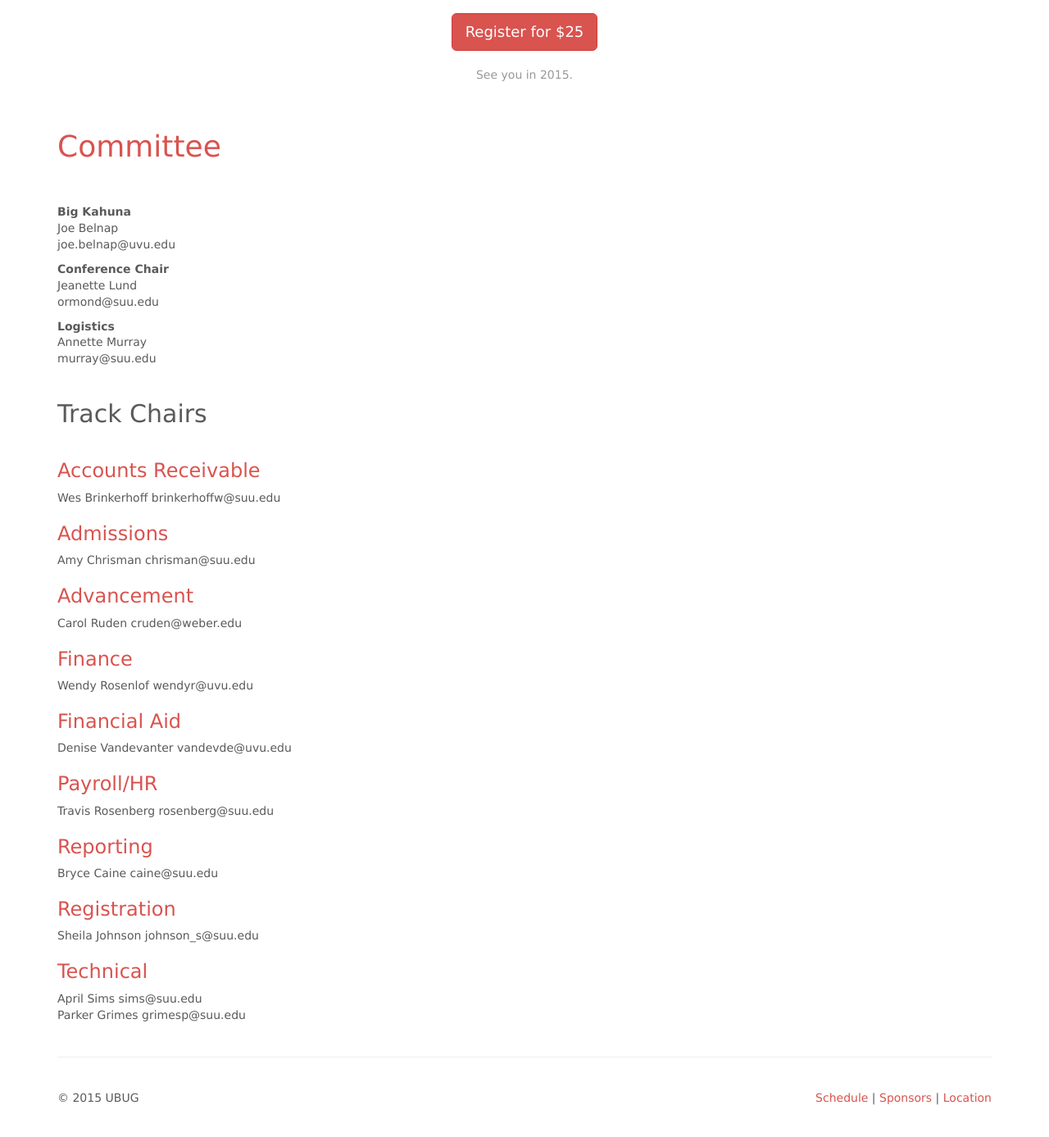
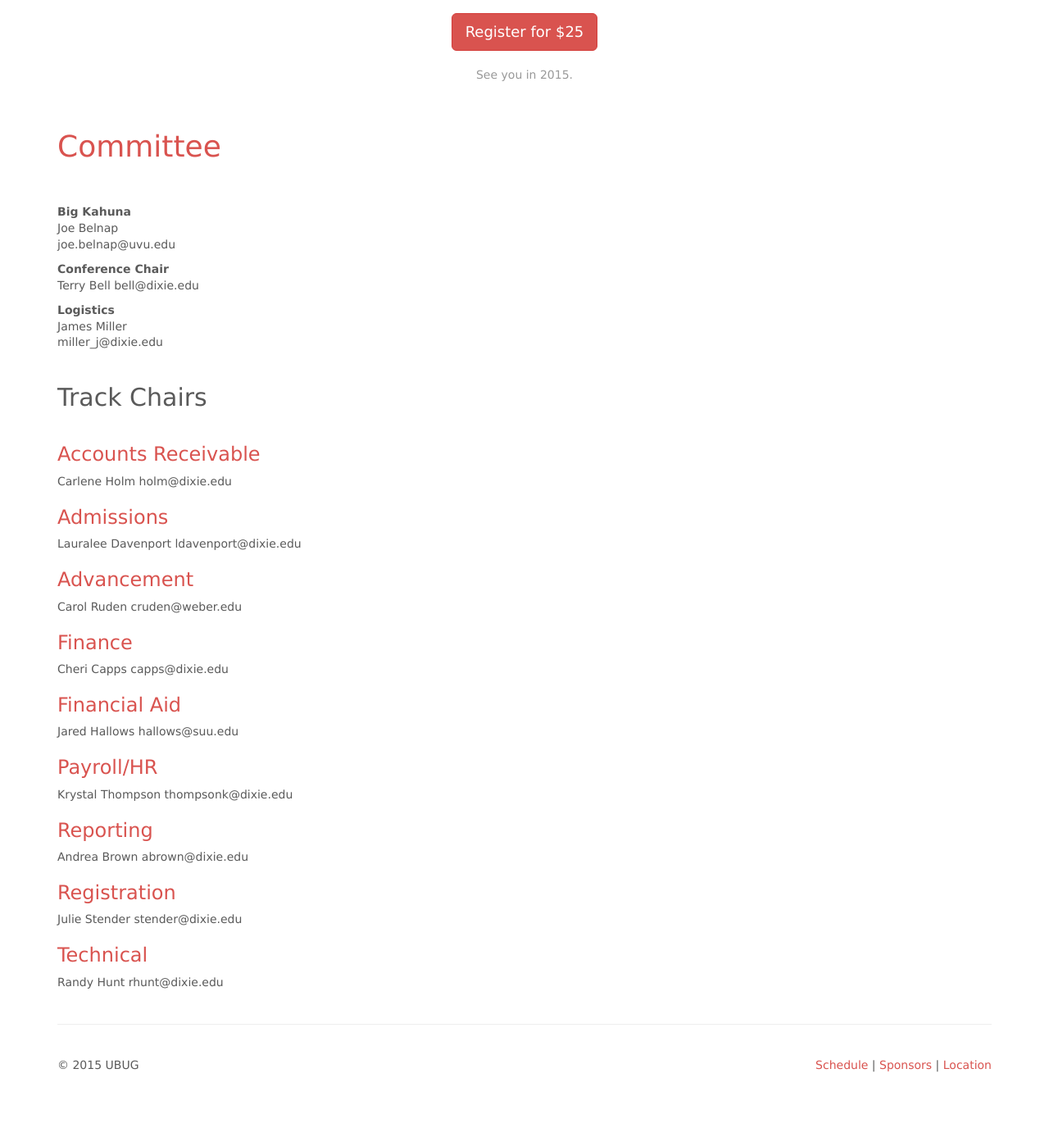
Before and after one commit to ubug/ubug.github.io, a Jekyll site: the page built from contact/index.md, in a window 1280 px wide and 1400 px high, scrolled down 194 px. Shown: the top 1387 px of the window at 82% size. Built offline with Jekyll 4.4.1, drawn with Linux system fonts in a browser that asks for light colours; nearby versions of some CDN libraries; Markdown is read by kramdown in place of the engine named in the settings; after the commit the page ends 1554 px from its top, so only the background shows below that.

Commit message:
Update index.md

```diff
--- a/contact/index.md
+++ b/contact/index.md
@@ -8,39 +8,38 @@ Joe Belnap
 joe.belnap@uvu.edu
 
 **Conference Chair**
-Jeanette Lund
-ormond@suu.edu
+Terry Bell
+bell@dixie.edu
 
 **Logistics**
-Annette Murray
-murray@suu.edu
+James Miller
+miller_j@dixie.edu
 
 ## Track Chairs
 
 ### Accounts Receivable
-Wes Brinkerhoff brinkerhoffw@suu.edu
+Carlene Holm holm@dixie.edu
 
 ### Admissions
-Amy Chrisman chrisman@suu.edu
+Lauralee Davenport ldavenport@dixie.edu
 
 ### Advancement
 Carol Ruden cruden@weber.edu
 
 ### Finance
-Wendy Rosenlof  wendyr@uvu.edu
+Cheri Capps  capps@dixie.edu
 
 ### Financial Aid
-Denise Vandevanter  vandevde@uvu.edu
+Jared Hallows  hallows@suu.edu
 
 ### Payroll/HR
-Travis Rosenberg    rosenberg@suu.edu
+Krystal Thompson    thompsonk@dixie.edu
 
 ### Reporting
-Bryce Caine caine@suu.edu
+Andrea Brown abrown@dixie.edu
 
 ### Registration
-Sheila Johnson  johnson_s@suu.edu
+Julie Stender  stender@dixie.edu
 
 ### Technical
-April Sims sims@suu.edu
-Parker Grimes grimesp@suu.edu
+Randy Hunt rhunt@dixie.edu
```
